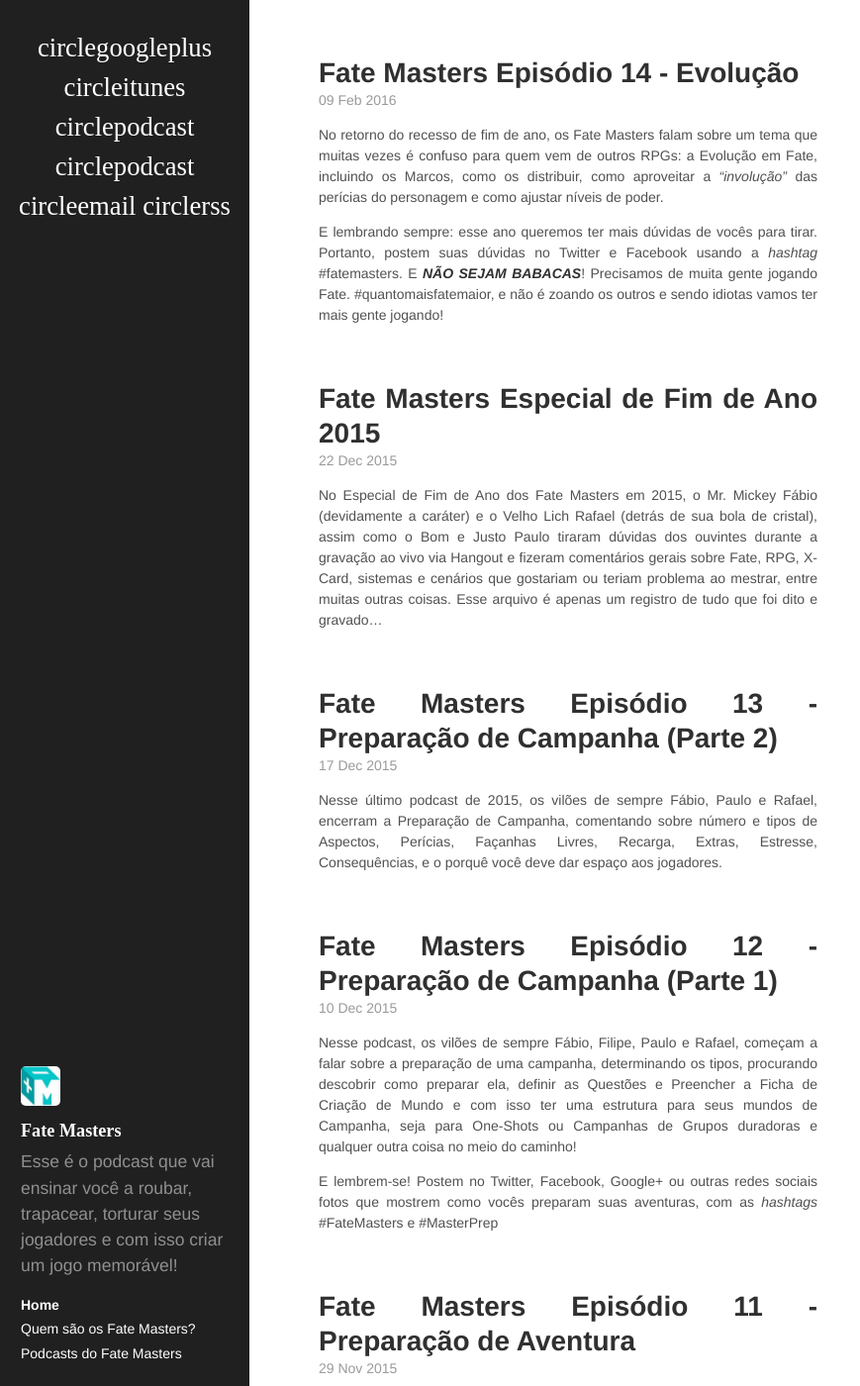
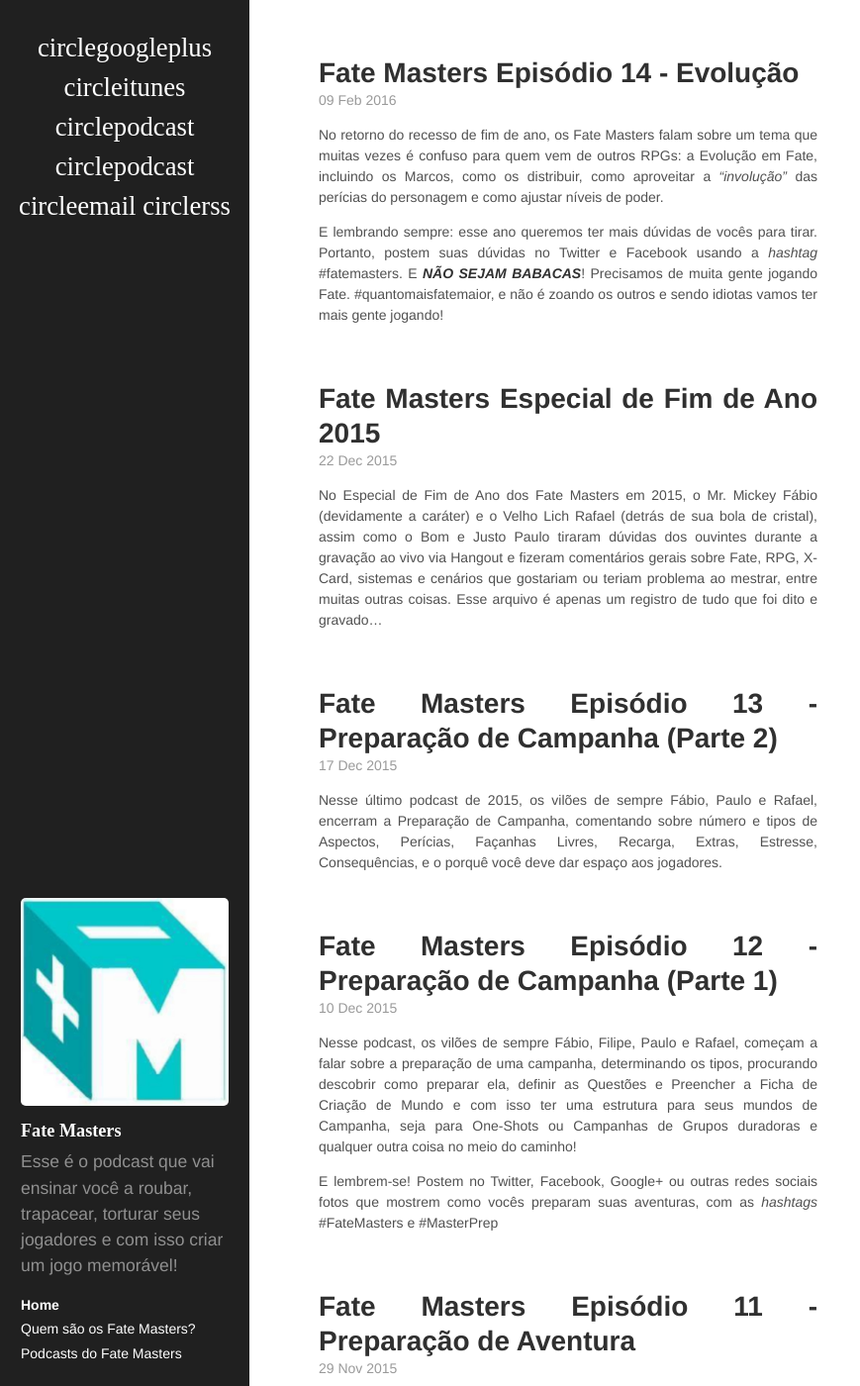
Before and after one commit to fatemasters/fatemasters, a Jekyll site: the page built from index.html, in a window 1280 px wide and 1400 px high. Shown: the whole window at 99% size, without its empty margins (0-869 px from the left). Built offline with Jekyll 4.4.1, drawn with Linux system fonts in a browser that asks for light colours; some web fonts are replaced; the list of posts is cut into pages by our own code.

Commit message:
Ajustes de RSS

```diff
--- a/public/css/hyde.css
+++ b/public/css/hyde.css
@@ -139,6 +139,18 @@ a.sidebar-nav-item:focus {
   }
   .sidebar-sticky img {
       max-width: 40px;
+  }
+}
+
+@media (min-width: 64em) {
+  .sidebar-sticky {
+    position: absolute;
+    right:  0.5rem;
+    bottom: 0.5rem;
+    left:   0.5rem;
+  }
+  .sidebar-sticky img {
+      max-width: 100%;
   }
 }
 
```
